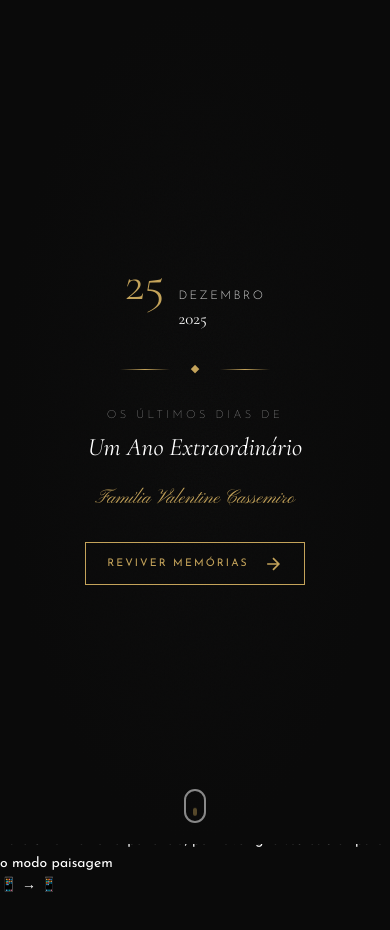
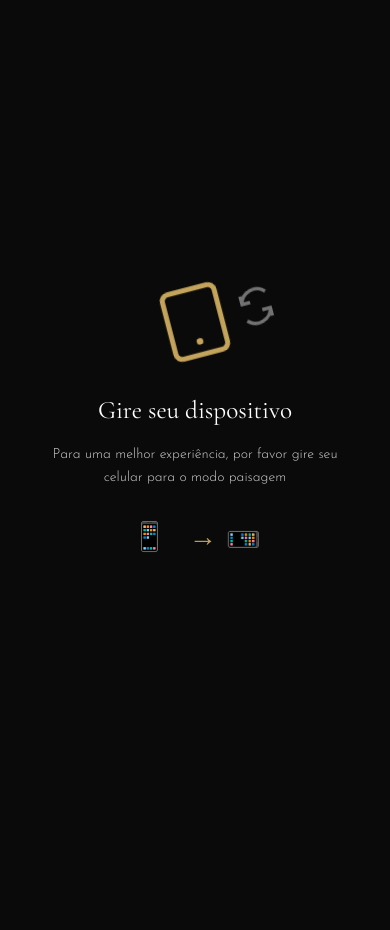
Before and after one commit to cathryn2s/familia-valentine, a plain HTML site: page index.html in a window 390 px wide. Shown: the top 930 px of the page. Drawn offline with nearby package versions, Linux system fonts and the light colour scheme.

Commit message:
Add rotate screen overlay styles

```diff
--- a/css/style.css
+++ b/css/style.css
@@ -2283,3 +2283,118 @@ a:focus-visible {
         padding: var(--space-md);
     }
 }
+
+/* ─────────────────────────────────────────
+   ROTATE SCREEN OVERLAY
+   ───────────────────────────────────────── */
+.rotate-screen-overlay {
+    display: none;
+    position: fixed;
+    inset: 0;
+    z-index: 10000;
+    background: var(--color-black);
+    align-items: center;
+    justify-content: center;
+    text-align: center;
+    padding: 2rem;
+}
+
+.rotate-content {
+    max-width: 320px;
+}
+
+.rotate-icon {
+    position: relative;
+    width: 80px;
+    height: 80px;
+    margin: 0 auto 2rem;
+    color: var(--color-gold);
+    animation: rotatePhone 2s ease-in-out infinite;
+}
+
+.rotate-icon svg {
+    width: 100%;
+    height: 100%;
+}
+
+.rotate-arrow {
+    position: absolute;
+    top: 50%;
+    left: 100%;
+    transform: translateY(-50%);
+    width: 40px;
+    height: 40px;
+    color: var(--color-gray);
+    animation: arrowPulse 1.5s ease-in-out infinite;
+}
+
+@keyframes rotatePhone {
+    0%, 100% { transform: rotate(0deg); }
+    25% { transform: rotate(-15deg); }
+    75% { transform: rotate(15deg); }
+}
+
+@keyframes arrowPulse {
+    0%, 100% { opacity: 0.5; transform: translateY(-50%) translateX(0); }
+    50% { opacity: 1; transform: translateY(-50%) translateX(5px); }
+}
+
+.rotate-title {
+    font-family: var(--font-display);
+    font-size: 1.8rem;
+    font-weight: 400;
+    color: var(--color-white);
+    margin-bottom: 1rem;
+}
+
+.rotate-text {
+    font-size: 1rem;
+    font-weight: 300;
+    color: var(--color-gray-light);
+    line-height: 1.6;
+    margin-bottom: 2rem;
+}
+
+.rotate-hint {
+    display: flex;
+    align-items: center;
+    justify-content: center;
+    gap: 1rem;
+    font-size: 2rem;
+}
+
+.hint-icon {
+    display: inline-block;
+}
+
+.hint-icon.rotated {
+    transform: rotate(90deg);
+}
+
+.hint-arrow {
+    color: var(--color-gold);
+    animation: arrowBounce 1s ease-in-out infinite;
+}
+
+@keyframes arrowBounce {
+    0%, 100% { transform: translateX(0); }
+    50% { transform: translateX(8px); }
+}
+
+/* Show overlay only on mobile portrait */
+@media (max-width: 900px) and (orientation: portrait) {
+    .rotate-screen-overlay {
+        display: flex;
+    }
+
+    body {
+        overflow: hidden;
+    }
+}
+
+/* Hide on landscape and desktop */
+@media (orientation: landscape), (min-width: 901px) {
+    .rotate-screen-overlay {
+        display: none !important;
+    }
+}
```
